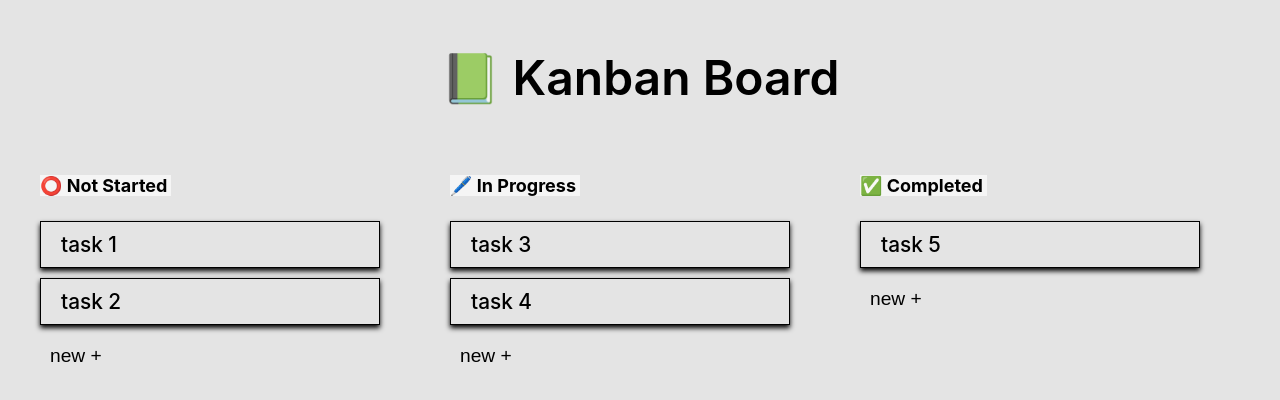
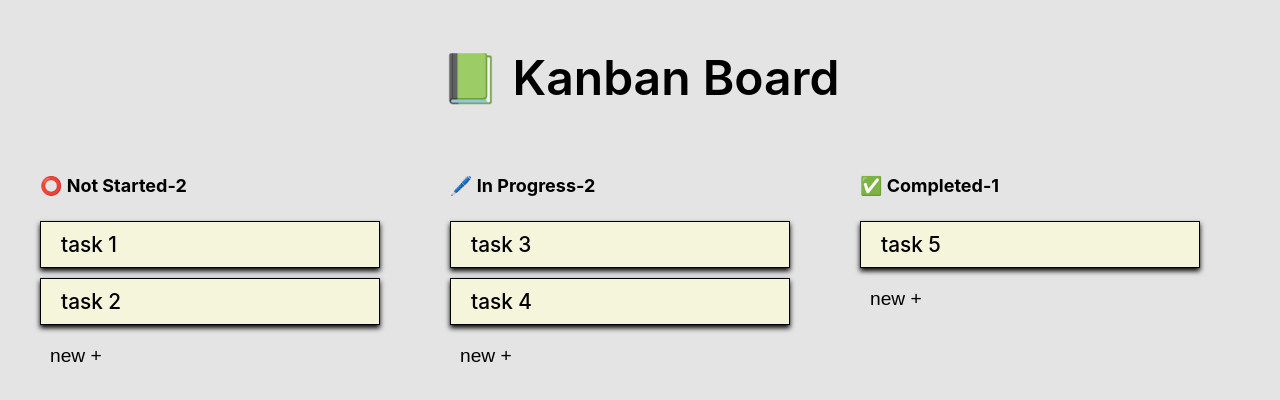
Before and after one commit to prathamrohatgi26/Kanban-board-react, a React (Create React App) app: page / in a window 1280 px wide. Shown: the top 400 px of the page. Built offline with nearby package versions, Linux system fonts and the light colour scheme.

Commit message:
state saving feature added

```diff
--- a/src/MockData.js
+++ b/src/MockData.js
@@ -3,7 +3,7 @@ import { v4 as uuidv4 } from "uuid";
 const mockData = [
   {
     id: uuidv4(),
-    title: <span> ⭕ Not Started </span>,
+    title: "⭕ Not Started",
     tasks: [
       {
         id: uuidv4(),
@@ -17,7 +17,7 @@ const mockData = [
   },
   {
     id: uuidv4(),
-    title: <span>🖊️ In Progress </span>,
+    title: "🖊️ In Progress",
     tasks: [
       {
         id: uuidv4(),
@@ -31,7 +31,7 @@ const mockData = [
   },
   {
     id: uuidv4(),
-    title: <span>✅ Completed </span>,
+    title: "✅ Completed",
     tasks: [
       {
         id: uuidv4(),
--- a/src/components/card/Card.scss
+++ b/src/components/card/Card.scss
@@ -1,5 +1,5 @@
 .card {
-  background-color: #e4e4e4;
+  background-color: beige;
   padding: 10px 20px;
   width: 340px;
   color: black;
--- a/src/components/kanban/index.jsx
+++ b/src/components/kanban/index.jsx
@@ -1,17 +1,47 @@
 import "./kanban.scss";
 import { DragDropContext, Draggable, Droppable } from "react-beautiful-dnd";
 import mockData from "../../MockData";
-import { useState } from "react";
+import { useEffect, useState } from "react";
 import Card from "../card";
 
 const Kanban = () => {
+  // initaition login
+  // start wtih empty data set
+
+  let parseF = async () => {
+    let inData = localStorage.getItem("mockData");
+    // inData = JSON.stringify(inData);
+    console.log(typeof inData);
+    inData = await JSON.parse(inData);
+
+    let values = Object.entries(inData);
+    console.log(inData);
+    // inData = values;
+    setData(inData);
+    // console.log(typeof inData);
+    // console.log(typeof mockData);
+    console.log(values);
+    console.log(inData);
+    return;
+  };
+
   const [data, setData] = useState(mockData);
+
+  useEffect(() => {
+    if (!localStorage.getItem("mockData")) {
+      localStorage.setItem("mockData", JSON.stringify(mockData));
+      setData(mockData);
+    } else {
+      parseF();
+    }
+  });
 
   const onDragEnd = (result) => {
     if (!result.destination) return;
     const { source, destination } = result;
-
-    if (source.droppableid !== destination.droppableId) {
+    // console.log(source.droppableId, destination.droppableId);
+    // console.log(destination);
+    if (source.droppableId !== destination.droppableId) {
       const sourceColIndex = data.findIndex((e) => e.id === source.droppableId);
       const destinationColIndex = data.findIndex(
         (e) => e.id === destination.droppableId
@@ -28,11 +58,14 @@ const Kanban = () => {
 
       data[sourceColIndex].tasks = sourceTask;
       data[destinationColIndex].tasks = destinationTask;
-
+      // console.log(result);
       setData(data);
+      localStorage.setItem("mockData", JSON.stringify(data));
     }
   };
-  // var numb = document.getElementById("#tasks").children.length;
+
+  // window.localStorage.setItem("mockData", JSON.stringify(mockData));
+  // var numb = document.getElementById("#tasks").array.length;
 
   return (
     <DragDropContext onDragEnd={onDragEnd}>
@@ -45,7 +78,9 @@ const Kanban = () => {
                 className="kanban_section"
                 ref={provided.innerRef}
               >
-                <div className="kanban_section_title">{section.title}</div>
+                <div className="kanban_section_title">
+                  {section.title}-{section.tasks?.length}
+                </div>
                 <div className="kanban_section_content">
                   {section.tasks.map((task, index) => (
                     <Draggable
```
